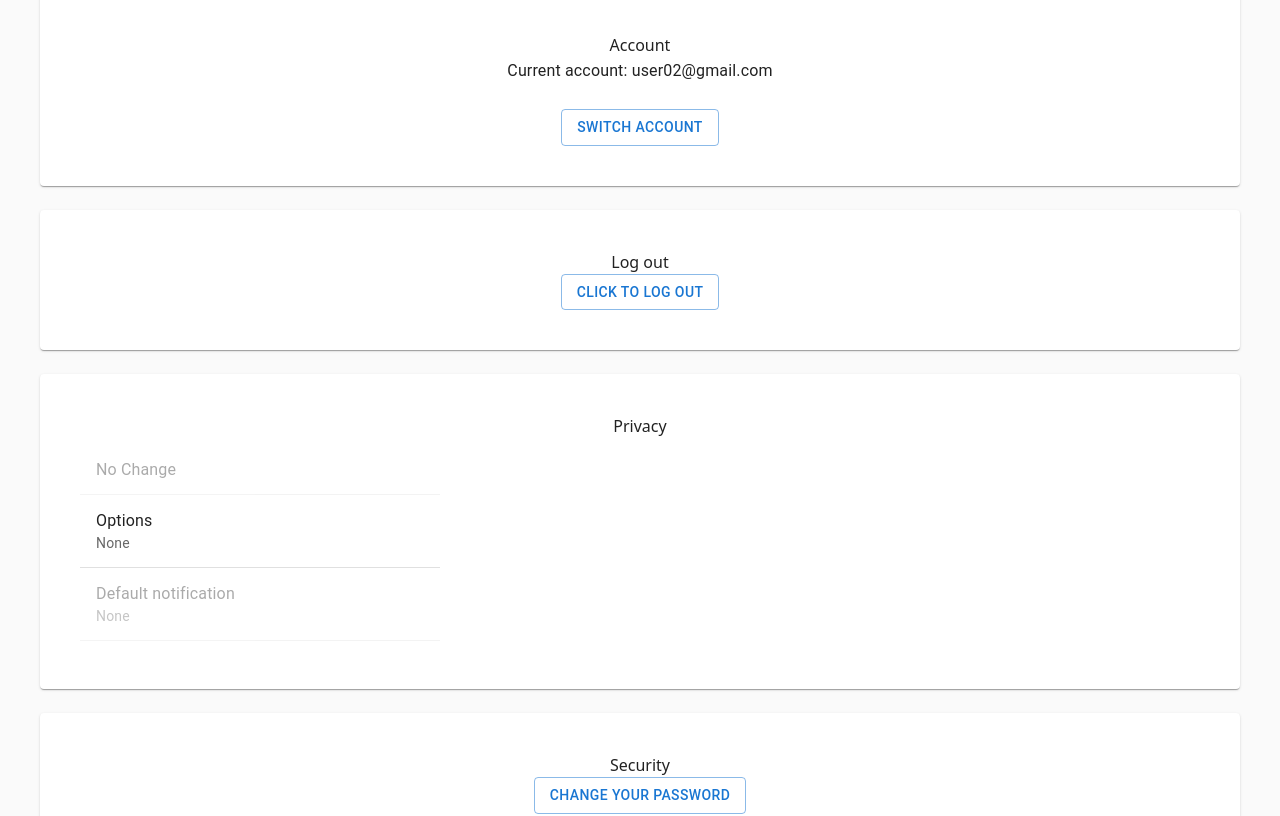
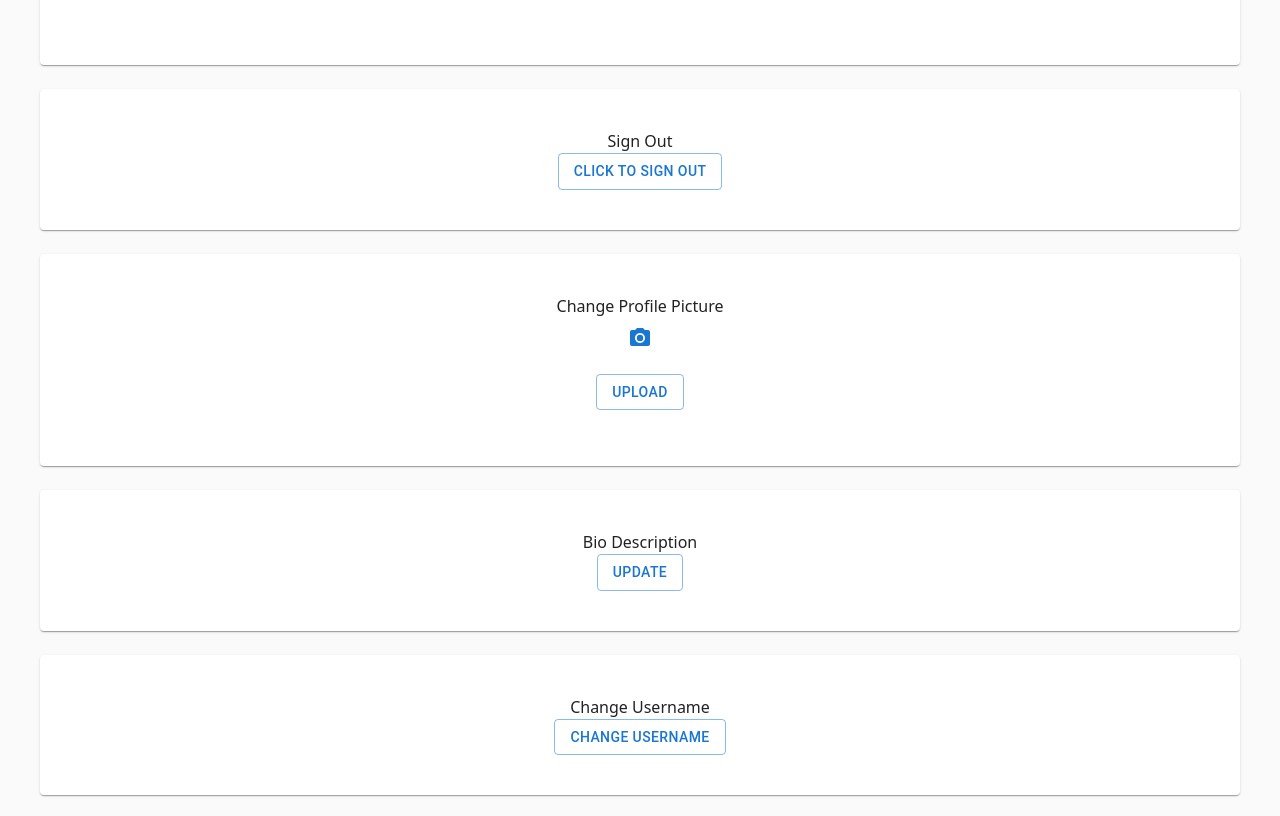
Before and after one commit to 0xla/cpsc455-project, a React (Create React App) app in the folder client/: page /settings in a window 1280 px wide. Shown: the part 200-1016 px from the top of the page. Built offline with nearby package versions, Linux system fonts and the light colour scheme.

Commit message:
reorganized to(1) sign out, (2) change username, (3) change bio description, (4) change profile picture, (5) change password

```diff
--- a/client/src/components/AccountSwitch.tsx
+++ /dev/null
@@ -1,90 +0,0 @@
-import * as React from 'react';
-import Button from '@mui/material/Button';
-import Avatar from '@mui/material/Avatar';
-import List from '@mui/material/List';
-import ListItem from '@mui/material/ListItem';
-import ListItemAvatar from '@mui/material/ListItemAvatar';
-import ListItemText from '@mui/material/ListItemText';
-import DialogTitle from '@mui/material/DialogTitle';
-import Dialog from '@mui/material/Dialog';
-import PersonIcon from '@mui/icons-material/Person';
-import AddIcon from '@mui/icons-material/Add';
-import Typography from '@mui/material/Typography';
-import { blue } from '@mui/material/colors';
-
-const emails = ['user01@gmail.com', 'user02@gmail.com','user03@gmail.com'];
-
-export interface AccountSwith {
-  open: boolean;
-  selectedValue: string;
-  onClose: (value: string) => void;
-}
-
-function SimpleDialog(props: AccountSwith) {
-  const { onClose, selectedValue, open } = props;
-
-  const handleClose = () => {
-    onClose(selectedValue);
-  };
-
-  const handleListItemClick = (value: string) => {
-    onClose(value);
-  };
-
-  return (
-    <Dialog onClose={handleClose} open={open}>
-      <DialogTitle>Set backup account</DialogTitle>
-      <List sx={{ pt: 0 }}>
-        {emails.map((email) => (
-          <ListItem button onClick={() => handleListItemClick(email)} key={email}>
-            <ListItemAvatar>
-              <Avatar sx={{ bgcolor: blue[100], color: blue[600] }}>
-                <PersonIcon />
-              </Avatar>
-            </ListItemAvatar>
-            <ListItemText primary={email} />
-          </ListItem>
-        ))}
-        <ListItem autoFocus button onClick={() => handleListItemClick('addAccount')}>
-          <ListItemAvatar>
-            <Avatar>
-              <AddIcon />
-            </Avatar>
-          </ListItemAvatar>
-          <ListItemText primary="Add account" />
-        </ListItem>
-      </List>
-    </Dialog>
-  );
-}
-
-export default function SimpleDialogDemo() {
-  const [open, setOpen] = React.useState(false);
-  const [selectedValue, setSelectedValue] = React.useState(emails[1]);
-
-  const handleClickOpen = () => {
-    setOpen(true);
-  };
-
-  const handleClose = (value: string) => {
-    setOpen(false);
-    setSelectedValue(value);
-  };
-
-  return (
-    <div>
-      <Typography variant="subtitle1" component="div">
-        Current account: {selectedValue}
-      </Typography>
-      <br />
-      <Button variant="outlined" onClick={handleClickOpen}>
-        Switch account
-      </Button>
-      <SimpleDialog
-        selectedValue={selectedValue}
-        open={open}
-        onClose={handleClose}
-      />
-    </div>
-  );
-}
--- a/client/src/components/HelpTextarea.tsx
+++ b/client/src/components/BioDecription.tsx
@@ -7,7 +7,7 @@ import DialogContent from '@mui/material/DialogContent';
 import DialogContentText from '@mui/material/DialogContentText';
 import DialogTitle from '@mui/material/DialogTitle';
 
-export default function HelpTextarea() {
+export default function BioDescription() {
   const [open, setOpen] = React.useState(false);
 
   const handleClickOpen = () => {
@@ -21,20 +21,19 @@ export default function HelpTextarea() {
   return (
     <div>
       <Button variant="outlined" onClick={handleClickOpen}>
-        Text us for Help!
+        Update
       </Button>
       <Dialog open={open} onClose={handleClose}>
-        <DialogTitle>Do you need a hand?</DialogTitle>
+        <DialogTitle>Your Introduction</DialogTitle>
         <DialogContent>
           <DialogContentText>
-            To improve your experience of this website, please enter your concern or questions here. We
-            are happy to help you .
+            This can be viewed by everyone
           </DialogContentText>
           <TextField
             autoFocus
-            margin="dense"
+            margin="normal"
             id="name"
-            label="Leave your comments here"
+            label="Something about you"
             type="string"
             fullWidth
             variant="standard"
@@ -42,7 +41,7 @@ export default function HelpTextarea() {
         </DialogContent>
         <DialogActions>
           <Button onClick={handleClose}>Cancel</Button>
-          <Button onClick={handleClose}>Submit</Button>
+          <Button onClick={handleClose}>Update</Button>
         </DialogActions>
       </Dialog>
     </div>
--- /dev/null
+++ b/client/src/components/ChangeName.tsx
@@ -0,0 +1,62 @@
+import * as React from 'react';
+import Button from '@mui/material/Button';
+import TextField from '@mui/material/TextField';
+import Dialog from '@mui/material/Dialog';
+import DialogActions from '@mui/material/DialogActions';
+import DialogContent from '@mui/material/DialogContent';
+import DialogContentText from '@mui/material/DialogContentText';
+import DialogTitle from '@mui/material/DialogTitle';
+
+export default function ChangeName() {
+  const [open, setOpen] = React.useState(false);
+
+  const handleClickOpen = () => {
+    setOpen(true);
+  };
+
+  const handleClose = () => {
+    setOpen(false);
+  };
+
+  return (
+    <div>
+      <Button variant="outlined" onClick={handleClickOpen}>
+        Change Username
+      </Button>
+      <Dialog open={open} onClose={handleClose}>
+        <DialogTitle>Password Reset</DialogTitle>
+        <DialogContent>
+          <DialogContentText>
+            Current Username: {}
+          </DialogContentText>
+          <TextField
+            autoFocus
+            margin="dense"
+            id="name"
+            label="old username"
+            type="string"
+            fullWidth
+            variant="standard"
+          />
+          <br></br>
+          <DialogContentText>
+            Please enter new username here.
+          </DialogContentText>
+          <TextField
+            autoFocus
+            margin="dense"
+            id="name"
+            label="new username"
+            type="string"
+            fullWidth
+            variant="standard"
+          />
+        </DialogContent>
+        <DialogActions>
+          <Button onClick={handleClose}>Cancel</Button>
+          <Button onClick={handleClose}>Submit</Button>
+        </DialogActions>
+      </Dialog>
+    </div>
+  );
+}
--- a/client/src/components/LogOut.tsx
+++ b/client/src/components/LogOut.tsx
@@ -20,7 +20,7 @@ export default function AlertDialog() {
   return (
     <div>
       <Button variant="outlined" onClick={handleClickOpen}>
-        Click to log out
+        Click to Sign Out
       </Button>
       <Dialog
         open={open}
@@ -37,8 +37,8 @@ export default function AlertDialog() {
           </DialogContentText>
         </DialogContent>
         <DialogActions>
-          <Button onClick={handleClose}>Cancle</Button>
-          <Button onClick={handleClose} autoFocus>
+          <Button onClick={handleClose} >Cancle</Button>
+          <Button onClick={handleClose} autoFocus href="/">
             Comfirm
           </Button>
         </DialogActions>
--- /dev/null
+++ b/client/src/components/RightNavi.tsx
@@ -0,0 +1,26 @@
+import React, { useState } from 'react';
+import BottomNavigation from '@material-ui/core/BottomNavigation';
+import BottomNavigationAction from '@material-ui/core/BottomNavigationAction';
+import PersonIcon from '@mui/icons-material/Person';
+import RestoreIcon from '@material-ui/icons/Restore';
+import FavoriteIcon from '@material-ui/icons/Favorite';
+
+
+const Navigation = () => {
+
+    const [value, setValue] = useState('recents');
+
+    const handleChange = (_event: any, newValue: React.SetStateAction<string>) => {
+        setValue(newValue);
+    };
+
+    return (
+        <BottomNavigation value={value} onChange={handleChange}>
+            <BottomNavigationAction label="Recents" value="recents" icon={<RestoreIcon />} />
+            <BottomNavigationAction label="Favorites" value="favorites" icon={<FavoriteIcon />} />
+            <BottomNavigationAction label="Profile" value="nearby" icon={<PersonIcon />} />
+        </BottomNavigation>
+    );
+}
+
+export default Navigation;
--- a/client/src/pages/SettingPage.tsx
+++ b/client/src/pages/SettingPage.tsx
@@ -2,11 +2,13 @@ import { Button, Grid, Paper } from "@mui/material";
 import TopNavigation from "../components/TopNavigation";
 import { Box } from "@mui/system";
 import {ListItemIcon} from "@mui/material";
-import HelpTextarea from "../components/HelpTextarea";
-import AccountSwitch from "../components/AccountSwitch";
+import BioDescription from "../components/BioDecription";
+import ChangeName from "../components/ChangeName";
 import LogOut from "../components/LogOut";
 import ChangePW from "../components/ChangePW";
 import PrivacyOP from "../components/PrivacyOP";
+import ImageUpload from "../components/ImageUpload";
+import Navigation from "../components/Navigation";
 
 
 
@@ -20,40 +22,42 @@ const SettingPage = () => {
            <Box p={5} >
            <Paper >
             <Box p={5} sx={{ display: 'grid',columnGap: 3, gridTemplateRows: 'repeat(3, 1fr)' }}>
-
-
+    somthing here
                 </Box>
             </Paper>
-
+            <br></br>
             <Paper>
             <Box p={5}>
-            <div>Account</div>
-                <AccountSwitch/>
+
+                <div>Sign Out</div>
+                <LogOut/>
+                </Box>
+            </Paper>
+            <br></br>
+            <Paper >
+            <Box p={5}>
+                <div>Change Profile Picture</div>
+                <ImageUpload/>
+                </Box>
+
+            </Paper>
+            <br></br>
+            <Paper >
+            <Box p={5}>
+            <div>Bio Description</div>
+                <BioDescription/>
+                </Box>
+
+            </Paper>
+            <br></br>
+            <Paper>
+            <Box p={5}>
+            <div>Change Username</div>
+                <ChangeName/>
                 </Box>
             </Paper>
 
             <br></br>
-
-            <Paper>
-            <Box p={5}>
-
-                <div>Log out</div>
-                <LogOut/>
-                </Box>
-            </Paper>
-
-            <br></br>
-
-            <Paper >
-            <Box p={5}>
-                <div>Privacy</div>
-                <PrivacyOP/>
-                </Box>
-
-            </Paper>
-
-            <br></br>
-
             <Paper >
             <Box p={5}>
                 <div>Security</div>
@@ -62,20 +66,8 @@ const SettingPage = () => {
 
             </Paper>
 
-            <br></br>
-
-            <Paper >
-            <Box p={5}>
-            <div>Help</div>
-                <HelpTextarea/>
-                </Box>
-
-            </Paper>
 
             <br></br>
-
-
-
 
 
            </Box>
```
